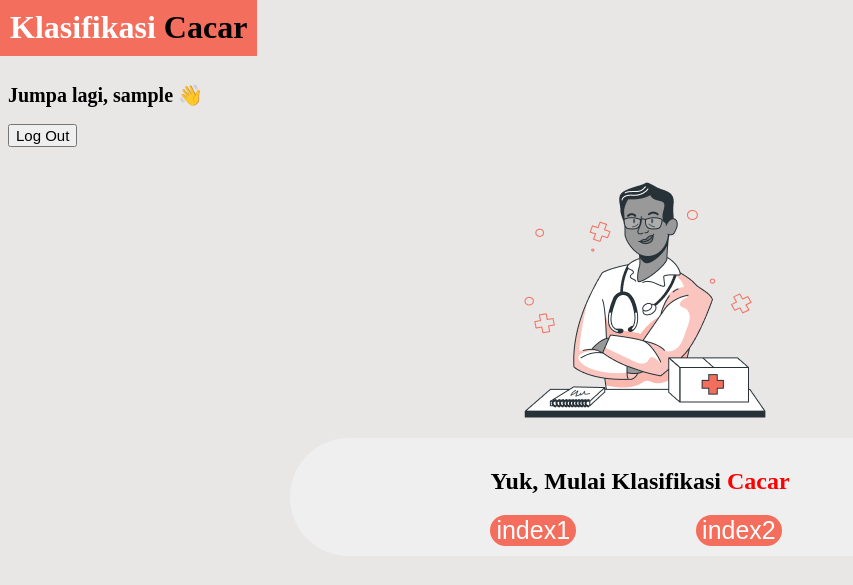
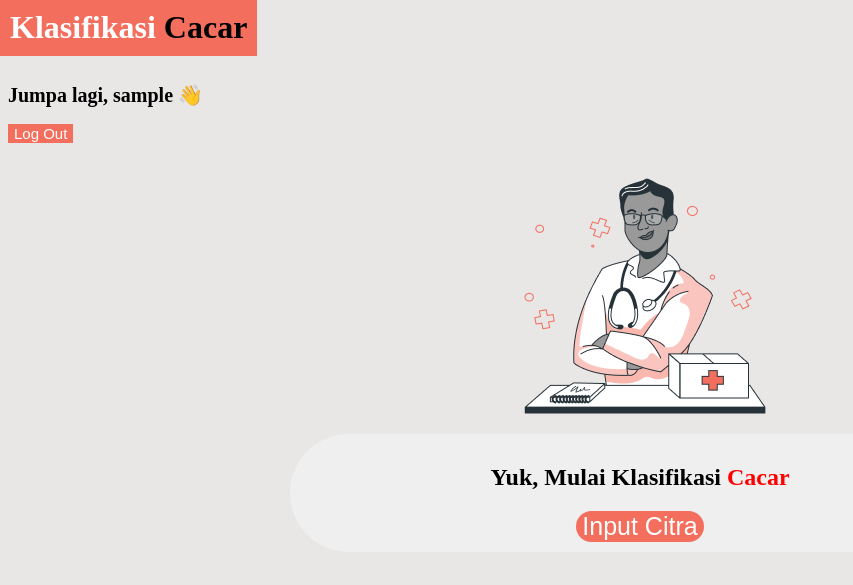
Before and after one commit to Rafaeltans/TA, a Flask app: page /dashboard in a window 1280 px wide. Shown: the top 585 px of the page, without its empty margins (0-853 px from the left). Run offline with Flask 3, Linux system fonts and the light colour scheme; the visitor is signed in with stand-in values (Sample User, id 1).

Commit message:
progress

```diff
--- a/app.py
+++ b/app.py
@@ -5,8 +5,7 @@ import numpy as np
 
 app = Flask(__name__)
 app.secret_key = 'secret_key'
-model = load_model('C:/Users/WINDOWS/Documents/TA/Referensi TA/Code/model5.h5')
-model1 = load_model('C:/Users/WINDOWS/Documents/TA/Referensi TA/Code/model_AlexNet.h5')
+model = load_model('C:/Users/WINDOWS/Documents/TA/Referensi TA/Code/Project/TA/model7.h5')
 
 # Definisi kelas yang sesuai dengan indeks prediksi
 classes = ['Chickenpox', 'Cowpox', 'Healthy', 'Monkeypox']
@@ -36,8 +35,17 @@ def login():
         if username in users and users[username] == password:
             session['username'] = username
             return redirect(url_for('dashboard'))
+        elif username in users:
+            session['username'] = username
+            error = 'INVALID USERNAME'
+            return render_template('login.html', error=error)
+        elif password in users:
+            session['password'] = password
+            error = 'INVALID PASSWORD'
+            return render_template('login.html', error=error)
         else:
-            return 'Invalid username or password. <a href="/login">Try again</a>'
+            error = 'INVALID USERNAME AND PASSWORD'
+            return render_template('login.html', error=error)
     return render_template('login.html')
 
 @app.route('/logout')
@@ -60,28 +68,12 @@ def index1():
         img = cv2.imdecode(np.fromstring(file.read(), np.uint8), cv2.IMREAD_COLOR)
         img = cv2.resize(img, (227, 227))
         img = np.expand_dims(img, axis=0)
-        prediction = model1.predict(img)
+        prediction = model.predict(img)
         predicted_class_idx = np.argmax(prediction)
         predicted_class = classes[predicted_class_idx]
         return jsonify({'prediction': str(predicted_class)})
 
     return render_template('index1.html')
 
-@app.route('/index2', methods=['GET'])
-@app.route('/predict1', methods=['POST'])
-def index2():
-    if request.method == 'POST':
-        img = request.files['image'].read()
-        npimg = np.fromstring(img, np.uint8)
-        img = cv2.imdecode(npimg, cv2.IMREAD_COLOR)
-        img = cv2.resize(img, (227, 227))
-        img = np.expand_dims(img, axis=0)
-        prediction = model1.predict(img)
-        predicted_class_idx = np.argmax(prediction)
-        predicted_class = classes[predicted_class_idx]
-        return jsonify({'prediction': str(predicted_class)})
-
-    return render_template('index2.html')
-
 if __name__ == '__main__':
     app.run(debug=True)
--- a/static/styles.css
+++ b/static/styles.css
@@ -87,7 +93,10 @@ h1::after {
 }
 
 #btnlogOut {
+    background-color: #F36E5D;
+    border: none;
     font-size: 15px;
+    color: white;
     cursor: pointer;
 }
 
@@ -98,7 +107,6 @@ h1::after {
     border-radius: 70px;
     padding: 10px 200px;
     align-self: center;
-    align-items: center;
 }
 
 #startClassification::after {
@@ -119,19 +127,8 @@ h1::after {
     font-size: 25px; /* Sesuaikan ukuran font */
     cursor: pointer;
     border-radius: 100px;
-    float: left; /* Mengatur agar btnToIndex1 mengapung ke kiri */
-    margin-right: 60px; /* Sesuaikan jarak antara tombol */
-}
-
-#btnToIndex2 {
-    background-color: #F36E5D;
-    border: #F36E5D;
-    color: #FFFFFF;
-    font-size: 25px; /* Sesuaikan ukuran font */
-    cursor: pointer;
-    border-radius: 100px;
-    float: left; /* Mengatur agar btnToIndex2 mengapung ke kiri */
-    margin-left: 60px;
+    margin: 0 auto;
+    display: block;
 }
 
 /* ============================================= */
--- a/templates/dashboard.html
+++ b/templates/dashboard.html
@@ -20,11 +20,7 @@
         <h2 id="startClassification">Yuk, Mulai Klasifikasi</h2>
 
         <form action="/index1">
-            <button type="submit" id="btnToIndex1">index1</button>
-        </form>
-
-        <form action="/index2">
-            <button type="submit" id="btnToIndex2">index2</button>
+            <button type="submit" id="btnToIndex1">Input Citra</button>
         </form>
 
     </div>
--- a/templates/login.html
+++ b/templates/login.html
@@ -18,6 +18,9 @@
 
         <form action="/login" method="post">
             <br>
+            {% if error %}
+                <p id="errorWarning">{{ error }}</p>
+            {% endif %}
             <label for="username">Username:</label><br>
             <input type="text" id="username" name="username" placeholder="Input Your Username" required><br><br>
             <label for="password">Password:</label><br>
```
Also changed, not shown: other parts of static/styles.css (+6 -33 lines).
